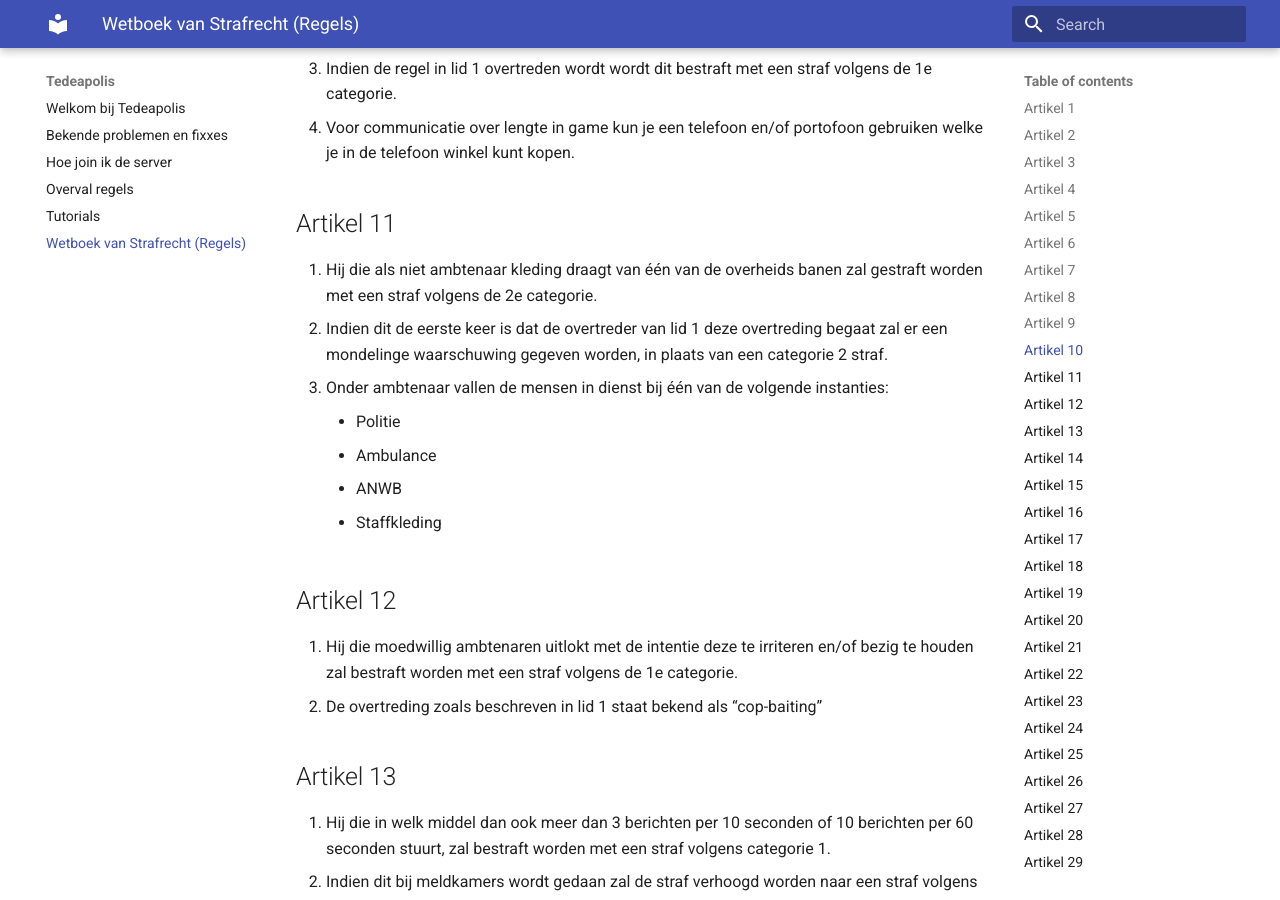
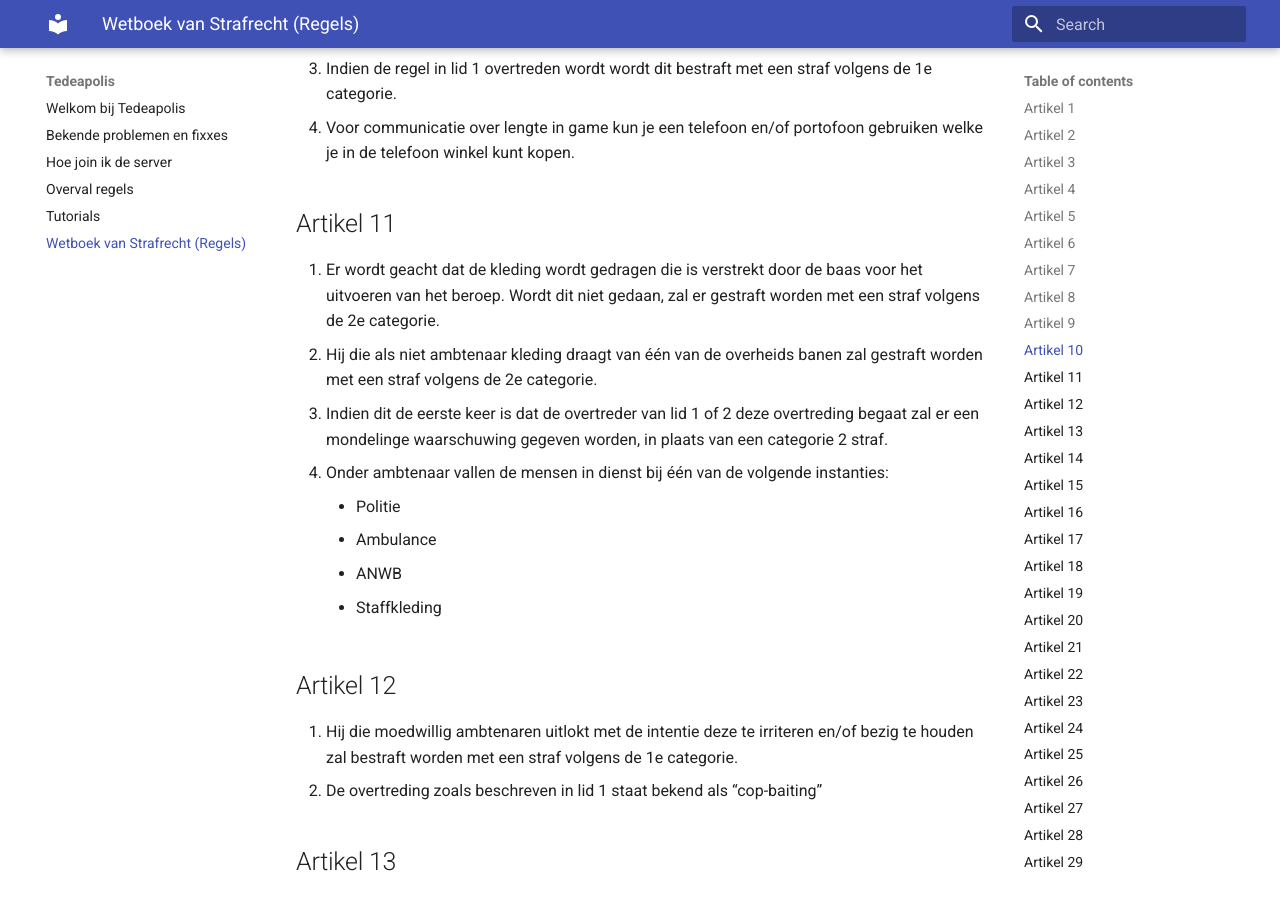
Before and after one commit to Tedeapolis/Tedeapolis, an MkDocs documentation site: the page built from docs/Wetboek.md, in a window 1280 px wide and 900 px high, scrolled down 3371 px. Built offline with MkDocs 1.6.1 and Material for MkDocs 9.7.7, drawn with Linux system fonts in a browser that asks for light colours.

Commit message:
update aan Artikel 11

```diff
--- a/docs/Wetboek.md
+++ b/docs/Wetboek.md
@@ -86,9 +86,10 @@
 
 ## Artikel 11
 
-1. Hij die als niet ambtenaar kleding draagt van één van de overheids banen zal gestraft worden met een straf volgens de 2e categorie.
-2. Indien dit de eerste keer is dat de overtreder van lid 1 deze overtreding begaat zal er een mondelinge waarschuwing gegeven worden, in plaats van een categorie 2 straf.
-3. Onder ambtenaar vallen de mensen in dienst bij één van de volgende instanties:
+1. Er wordt geacht dat de kleding wordt gedragen die is verstrekt door de baas voor het uitvoeren van het beroep. Wordt dit niet gedaan, zal er gestraft worden met een straf volgens de 2e categorie.
+2. Hij die als niet ambtenaar kleding draagt van één van de overheids banen zal gestraft worden met een straf volgens de 2e categorie.
+3. Indien dit de eerste keer is dat de overtreder van lid 1 of 2 deze overtreding begaat zal er een mondelinge waarschuwing gegeven worden, in plaats van een categorie 2 straf.
+4. Onder ambtenaar vallen de mensen in dienst bij één van de volgende instanties:
 	* Politie
 	* Ambulance
 	* ANWB
```
